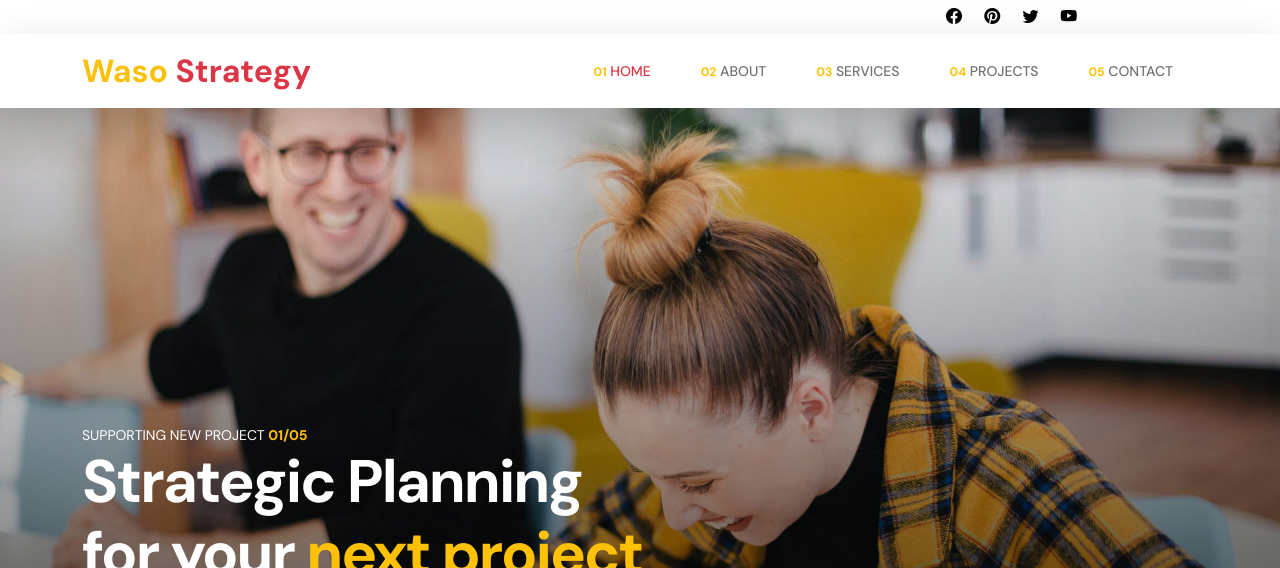
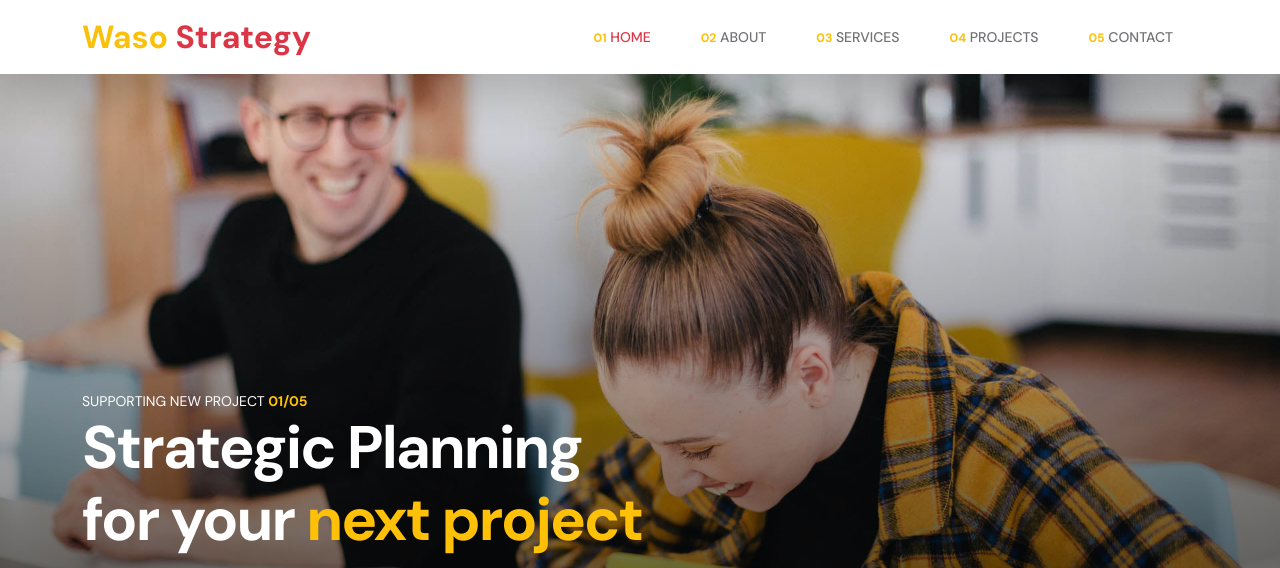
Before and after one commit to madebydeepce/madebydeepce.github.io, a plain HTML site: page index.html in a window 1280 px wide. Shown: the top 568 px of the page. Drawn offline with Linux system fonts and the light colour scheme.

Commit message:
Update index.html

```diff
--- a/index.html
+++ b/index.html
@@ -24,55 +24,10 @@
 
         <link href="css/deep.css" rel="stylesheet">
 
-<!--
-
-Tooplate 2130 Waso Strategy
-
-https://www.tooplate.com/view/2130-waso-strategy
-
-Free Bootstrap 5 HTML Template
-
--->
 
     </head>
 
     <body id="section_1">
-
-        <header class="site-header">
-            <div class="container">
-                <div class="row align-items-center">
-
-                    <div class="col-lg-3 col-md-5 col-7">
-                        <p class="text-white mb-0">
-                            <i class="bi-clock site-header-icon me-2"></i>
-                            Mon-Fri 10:00-19:00
-                        </p>
-                    </div>
-
-                    <div class="col-lg-2 col-md-3 col-5">
-                        <p class="text-white mb-0">
-                            <a href="tel: 240-480-9600" class="text-white">
-                                <i class="bi-telephone site-header-icon me-2"></i>
-                                240-480-9600
-                            </a>
-                        </p>
-                    </div>
-
-                    <div class="col-lg-3 col-md-3 col-12 ms-auto">
-                        <ul class="social-icon">
-                            <li><a href="https://facebook.com/tooplate" class="social-icon-link bi-facebook"></a></li>
-
-                            <li><a href="https://pinterest.com/tooplate" class="social-icon-link bi-pinterest"></a></li>
-
-                            <li><a href="https://twitter.com/minthu" class="social-icon-link bi-twitter"></a></li>
-
-                            <li><a href="https://www.youtube.com/tooplate" class="social-icon-link bi-youtube"></a></li>
-                        </ul>
-                    </div>
-
-                </div>
-            </div>
-        </header>
 
         <nav class="navbar navbar-expand-lg bg-white shadow-lg">
             <div class="container">
```
